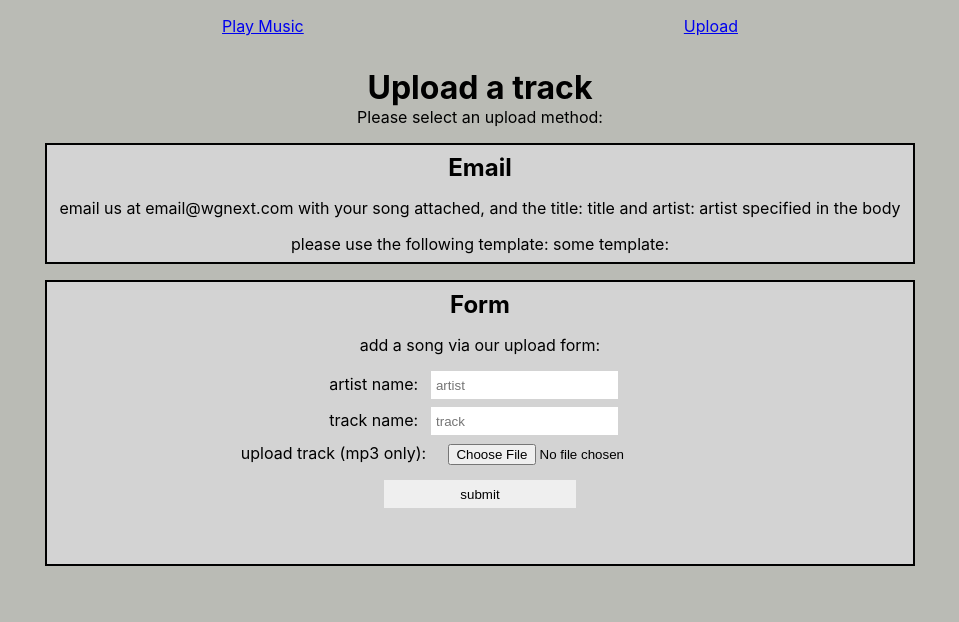
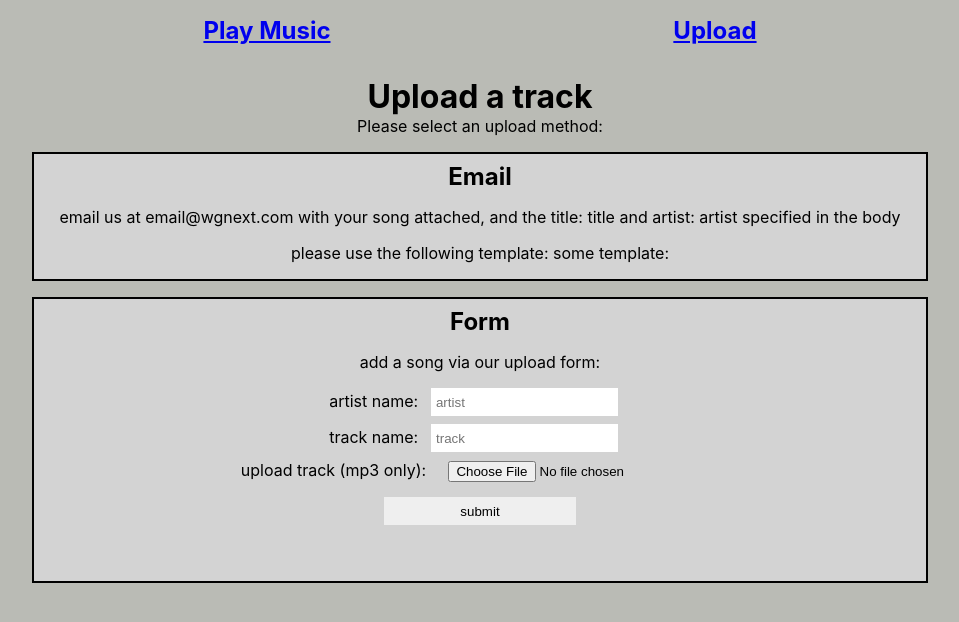
Before and after one commit to londes/wgnext-radio, a React (Create React App) app in the folder client/: page /upload in a window 1280 px wide. Shown: the top 622 px of the page, without its empty margins (160-1119 px from the left). Built offline with nearby package versions, Linux system fonts and the light colour scheme; no server answers.

Commit message:
some minor style changes

```diff
--- a/client/src/App.css
+++ b/client/src/App.css
@@ -65,6 +65,7 @@ html, body {
   flex-direction: column;
   border: 2px solid black;
   background-color: lightgray;
+  padding: 0 1vw 1vh 1vw;
 }
 
 .upload-page-email > * {
--- a/client/src/components/Navigator.js
+++ b/client/src/components/Navigator.js
@@ -4,8 +4,8 @@ import { Link } from 'react-router-dom'
 export default function Navigator() {
   return (
     <div className="navigation-bar">
-        <Link to="/">Play Music</Link>
-        <Link to="/upload">Upload</Link>
+        <Link to="/"><h2>Play Music</h2></Link>
+        <Link to="/upload"><h2>Upload</h2></Link>
     </div>
   )
 }
```
Also changed, not shown: 11 other files (tests, documents, lock files or other folders).
